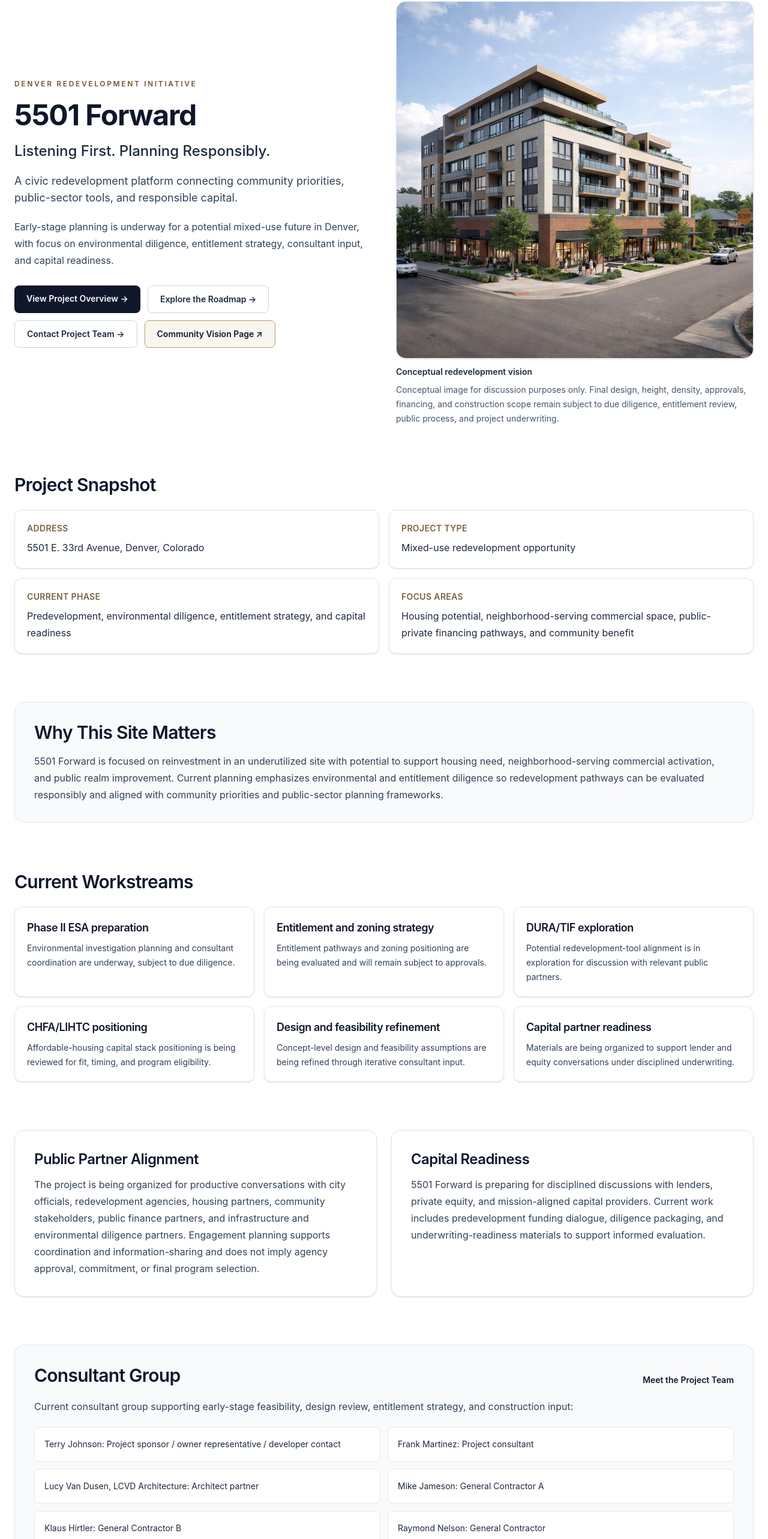
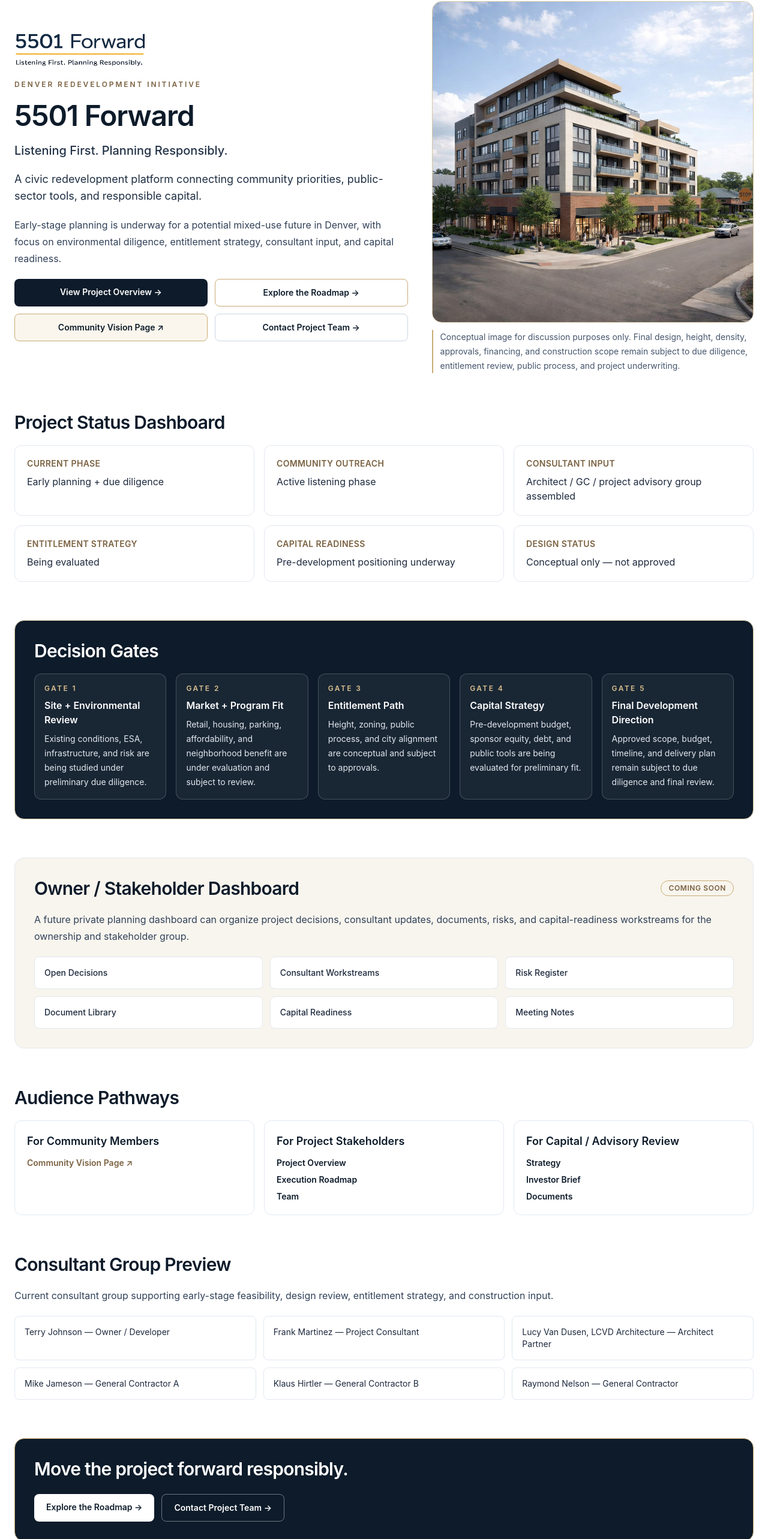
Before and after one commit to martinez-frank/5501-forward-site, a Next.js app: page / in a window 1280 px wide. Shown: the part 109-2675 px from the top of the page at 60% size. Built offline with nearby package versions, Linux system fonts and the light colour scheme.

Commit message:
Redesign homepage as executive project dashboard

```diff
--- a/app/page.tsx
+++ b/app/page.tsx
@@ -2,223 +2,194 @@ import type { Metadata } from 'next'
 import Image from 'next/image'
 import Link from 'next/link'
 
-const renderingDisclaimer =
-  'Conceptual image for discussion purposes only. Final design, height, density, approvals, financing, and construction scope remain subject to due diligence, entitlement review, public process, and project underwriting.'
+const statusCards = [
+  ['Current Phase', 'Early planning + due diligence'],
+  ['Community Outreach', 'Active listening phase'],
+  ['Consultant Input', 'Architect / GC / project advisory group assembled'],
+  ['Entitlement Strategy', 'Being evaluated'],
+  ['Capital Readiness', 'Pre-development positioning underway'],
+  ['Design Status', 'Conceptual only — not approved'],
+] as const
 
-const projectSnapshot = [
+const decisionGates = [
   {
-    title: 'Address',
-    detail: '5501 E. 33rd Avenue, Denver, Colorado',
+    title: 'Site + Environmental Review',
+    detail: 'Existing conditions, ESA, infrastructure, and risk are being studied under preliminary due diligence.',
   },
   {
-    title: 'Project Type',
-    detail: 'Mixed-use redevelopment opportunity',
+    title: 'Market + Program Fit',
+    detail:
+      'Retail, housing, parking, affordability, and neighborhood benefit are under evaluation and subject to review.',
   },
   {
-    title: 'Current Phase',
-    detail: 'Predevelopment, environmental diligence, entitlement strategy, and capital readiness',
+    title: 'Entitlement Path',
+    detail: 'Height, zoning, public process, and city alignment are conceptual and subject to approvals.',
   },
   {
-    title: 'Focus Areas',
+    title: 'Capital Strategy',
     detail:
-      'Housing potential, neighborhood-serving commercial space, public-private financing pathways, and community benefit',
-  },
-]
-
-const workstreams = [
-  {
-    title: 'Phase II ESA preparation',
-    detail: 'Environmental investigation planning and consultant coordination are underway, subject to due diligence.',
+      'Pre-development budget, sponsor equity, debt, and public tools are being evaluated for preliminary fit.',
   },
   {
-    title: 'Entitlement and zoning strategy',
-    detail: 'Entitlement pathways and zoning positioning are being evaluated and will remain subject to approvals.',
+    title: 'Final Development Direction',
+    detail: 'Approved scope, budget, timeline, and delivery plan remain subject to due diligence and final review.',
   },
-  {
-    title: 'DURA/TIF exploration',
-    detail: 'Potential redevelopment-tool alignment is in exploration for discussion with relevant public partners.',
-  },
-  {
-    title: 'CHFA/LIHTC positioning',
-    detail: 'Affordable-housing capital stack positioning is being reviewed for fit, timing, and program eligibility.',
-  },
-  {
-    title: 'Design and feasibility refinement',
-    detail: 'Concept-level design and feasibility assumptions are being refined through iterative consultant input.',
-  },
-  {
-    title: 'Capital partner readiness',
-    detail: 'Materials are being organized to support lender and equity conversations under disciplined underwriting.',
-  },
-]
+] as const
+
+const stakeholderPreview = [
+  'Open Decisions',
+  'Consultant Workstreams',
+  'Risk Register',
+  'Document Library',
+  'Capital Readiness',
+  'Meeting Notes',
+] as const
 
 const consultantGroup = [
-  'Terry Johnson: Project sponsor / owner representative / developer contact',
-  'Frank Martinez: Project consultant',
-  'Lucy Van Dusen, LCVD Architecture: Architect partner',
-  'Mike Jameson: General Contractor A',
-  'Klaus Hirtler: General Contractor B',
-  'Raymond Nelson: General Contractor',
-]
+  'Terry Johnson — Owner / Developer',
+  'Frank Martinez — Project Consultant',
+  'Lucy Van Dusen, LCVD Architecture — Architect Partner',
+  'Mike Jameson — General Contractor A',
+  'Klaus Hirtler — General Contractor B',
+  'Raymond Nelson — General Contractor',
+] as const
 
 export const metadata: Metadata = {
-  title: '5501 Forward | 5501 E. 33rd Avenue Denver Redevelopment Initiative',
+  title: '5501 Forward | Executive Project Dashboard',
   description:
-    '5501 Forward is a Denver redevelopment initiative for 5501 E. 33rd Avenue, connecting community priorities, public-sector tools, environmental diligence, entitlement strategy, and responsible capital.',
+    'Executive homepage dashboard for 5501 Forward covering project status, decision gates, stakeholder pathways, and consultant coordination.',
 }
 
 export default function HomePage() {
   return (
-    <div className="space-y-20 pb-6">
-      <section className="grid gap-10 lg:grid-cols-2 lg:items-center">
+    <div className="space-y-16 pb-8">
+      <section className="grid gap-10 lg:grid-cols-[1.1fr_0.9fr] lg:items-center">
         <div className="space-y-5">
-          <p className="text-xs font-semibold uppercase tracking-[0.22em] text-[#6F5531]">DENVER REDEVELOPMENT INITIATIVE</p>
-          <h1 className="text-4xl font-bold tracking-tight text-slate-900 sm:text-5xl">5501 Forward</h1>
-          <p className="text-xl font-medium text-slate-800 sm:text-2xl">Listening First. Planning Responsibly.</p>
-          <p className="text-lg text-slate-700">
+          <Image src="/images/5501forward.logo.png" alt="5501 Forward" width={220} height={74} className="h-auto w-[180px] sm:w-[220px]" priority />
+          <p className="text-xs font-semibold uppercase tracking-[0.24em] text-[#7a6140]">DENVER REDEVELOPMENT INITIATIVE</p>
+          <h1 className="text-4xl font-semibold tracking-tight text-[#0d1b2a] sm:text-5xl">5501 Forward</h1>
+          <p className="text-xl font-medium text-[#223247]">Listening First. Planning Responsibly.</p>
+          <p className="text-lg text-[#1f2f43]">
             A civic redevelopment platform connecting community priorities, public-sector tools, and responsible capital.
           </p>
           <p className="text-base leading-7 text-slate-700">
             Early-stage planning is underway for a potential mixed-use future in Denver, with focus on environmental
             diligence, entitlement strategy, consultant input, and capital readiness.
           </p>
-          <div className="flex flex-col gap-3 pt-2 sm:flex-row sm:flex-wrap">
-            <Link href="/project" className="rounded-lg bg-slate-900 px-5 py-3 text-center text-sm font-semibold text-white transition-colors duration-200 hover:bg-slate-700">
+          <div className="grid gap-3 sm:grid-cols-2">
+            <Link href="/project" className="rounded-lg bg-[#0d1b2a] px-5 py-3 text-center text-sm font-semibold text-white hover:bg-[#13263a]">
               View Project Overview →
             </Link>
-            <Link href="/execution-roadmap" className="rounded-lg border border-slate-300 px-5 py-3 text-center text-sm font-semibold text-slate-800 transition-colors duration-200 hover:border-[#B99963] hover:bg-[#F9F6EF]">
+            <Link href="/execution-roadmap" className="rounded-lg border border-[#c9ab74] bg-white px-5 py-3 text-center text-sm font-semibold text-[#0d1b2a] hover:bg-[#faf6ed]">
               Explore the Roadmap →
             </Link>
-            <Link href="/contact" className="rounded-lg border border-slate-300 px-5 py-3 text-center text-sm font-semibold text-slate-800 transition-colors duration-200 hover:border-[#B99963] hover:bg-[#F9F6EF]">
+            <Link href="/community" target="_blank" rel="noopener noreferrer" className="rounded-lg border border-[#c9ab74] bg-[#faf6ed] px-5 py-3 text-center text-sm font-semibold text-[#0d1b2a] hover:bg-[#f3ead8]">
+              Community Vision Page ↗
+            </Link>
+            <Link href="/contact" className="rounded-lg border border-slate-300 bg-white px-5 py-3 text-center text-sm font-semibold text-[#0d1b2a] hover:bg-slate-50">
               Contact Project Team →
-            </Link>
-            <Link href="/community" target="_blank" rel="noopener noreferrer" className="rounded-lg border border-[#B99963] bg-[#F9F6EF] px-5 py-3 text-center text-sm font-semibold text-slate-900 transition-colors duration-200 hover:bg-[#F2E9D8]">
-              Community Vision Page ↗
             </Link>
           </div>
         </div>
 
         <figure className="space-y-3">
-          <div className="overflow-hidden rounded-2xl border border-slate-200 shadow-sm">
-            <Image
-              src="/images/5501-33rd-6story-context-rendering.jpg"
-              alt="Conceptual redevelopment rendering for 5501 Forward"
-              width={1600}
-              height={1067}
-              className="h-full w-full object-cover"
-              priority
-            />
+          <div className="overflow-hidden rounded-2xl border border-[#d7c5a2]">
+            <Image src="/images/5501-33rd-6story-context-rendering.jpg" alt="Conceptual rendering for 5501 Forward" width={1600} height={1067} className="h-full w-full object-cover" priority />
           </div>
-          <figcaption className="space-y-2">
-            <p className="text-sm font-semibold text-slate-800">Conceptual redevelopment vision</p>
-            <p className="text-sm leading-6 text-slate-600">{renderingDisclaimer}</p>
+          <figcaption className="border-l-2 border-[#c9ab74] pl-3 text-sm leading-6 text-slate-600">
+            Conceptual image for discussion purposes only. Final design, height, density, approvals, financing, and
+            construction scope remain subject to due diligence, entitlement review, public process, and project
+            underwriting.
           </figcaption>
         </figure>
       </section>
 
-      <section className="animate-in-view space-y-6">
-        <h2 className="text-3xl font-semibold tracking-tight text-slate-900">Project Snapshot</h2>
-        <div className="grid gap-4 sm:grid-cols-2">
-          {projectSnapshot.map((item) => (
-            <article key={item.title} className="card-lift rounded-xl border border-slate-200 bg-white p-5 shadow-sm">
-              <h3 className="text-sm font-semibold uppercase tracking-wide text-[#7A6140]">{item.title}</h3>
-              <p className="mt-2 text-base leading-7 text-slate-800">{item.detail}</p>
+      <section className="space-y-5">
+        <h2 className="text-3xl font-semibold tracking-tight text-[#0d1b2a]">Project Status Dashboard</h2>
+        <div className="grid gap-4 sm:grid-cols-2 lg:grid-cols-3">
+          {statusCards.map(([title, detail]) => (
+            <article key={title} className="rounded-xl border border-slate-200 bg-white p-5">
+              <p className="text-sm font-semibold uppercase tracking-wide text-[#7a6140]">{title}</p>
+              <p className="mt-2 text-base text-slate-800">{detail}</p>
             </article>
           ))}
         </div>
       </section>
 
-      <section className="animate-in-view space-y-4 rounded-2xl border border-slate-200 bg-slate-50 p-6 sm:p-8">
-        <h2 className="text-3xl font-semibold tracking-tight text-slate-900">Why This Site Matters</h2>
-        <p className="text-base leading-7 text-slate-700">
-          5501 Forward is focused on reinvestment in an underutilized site with potential to support housing need,
-          neighborhood-serving commercial activation, and public realm improvement. Current planning emphasizes
-          environmental and entitlement diligence so redevelopment pathways can be evaluated responsibly and aligned with
-          community priorities and public-sector planning frameworks.
-        </p>
-      </section>
-
-      <section className="animate-in-view space-y-6">
-        <h2 className="text-3xl font-semibold tracking-tight text-slate-900">Current Workstreams</h2>
-        <div className="grid gap-4 md:grid-cols-2 lg:grid-cols-3">
-          {workstreams.map((item) => (
-            <article key={item.title} className="card-lift rounded-xl border border-slate-200 bg-white p-5 shadow-sm">
-              <h3 className="text-lg font-semibold tracking-tight text-slate-900">{item.title}</h3>
-              <p className="mt-2 text-sm leading-6 text-slate-700">{item.detail}</p>
+      <section className="space-y-5 rounded-2xl border border-[#d7c5a2] bg-[#0d1b2a] p-6 text-white sm:p-8">
+        <h2 className="text-3xl font-semibold tracking-tight">Decision Gates</h2>
+        <div className="grid gap-4 md:grid-cols-2 xl:grid-cols-5">
+          {decisionGates.map((gate, index) => (
+            <article key={gate.title} className="rounded-xl border border-white/20 bg-white/5 p-4">
+              <p className="text-xs font-semibold uppercase tracking-[0.2em] text-[#d9bf8e]">Gate {index + 1}</p>
+              <h3 className="mt-2 text-base font-semibold">{gate.title}</h3>
+              <p className="mt-2 text-sm leading-6 text-slate-200">{gate.detail}</p>
             </article>
           ))}
         </div>
       </section>
 
-      <section className="animate-in-view grid gap-6 lg:grid-cols-2">
-        <article className="card-lift rounded-2xl border border-slate-200 bg-white p-6 shadow-sm sm:p-8">
-          <h2 className="text-2xl font-semibold tracking-tight text-slate-900">Public Partner Alignment</h2>
-          <p className="mt-3 text-base leading-7 text-slate-700">
-            The project is being organized for productive conversations with city officials, redevelopment agencies,
-            housing partners, community stakeholders, public finance partners, and infrastructure and environmental
-            diligence partners. Engagement planning supports coordination and information-sharing and does not imply
-            agency approval, commitment, or final program selection.
-          </p>
-        </article>
-
-        <article className="card-lift rounded-2xl border border-slate-200 bg-white p-6 shadow-sm sm:p-8">
-          <h2 className="text-2xl font-semibold tracking-tight text-slate-900">Capital Readiness</h2>
-          <p className="mt-3 text-base leading-7 text-slate-700">
-            5501 Forward is preparing for disciplined discussions with lenders, private equity, and mission-aligned
-            capital providers. Current work includes predevelopment funding dialogue, diligence packaging, and
-            underwriting-readiness materials to support informed evaluation.
-          </p>
-        </article>
+      <section className="space-y-5 rounded-2xl border border-slate-200 bg-[#f8f5ee] p-6 sm:p-8">
+        <div className="flex items-center justify-between gap-3">
+          <h2 className="text-3xl font-semibold tracking-tight text-[#0d1b2a]">Owner / Stakeholder Dashboard</h2>
+          <span className="rounded-full border border-[#c9ab74] px-3 py-1 text-xs font-semibold uppercase tracking-wider text-[#7a6140]">Coming Soon</span>
+        </div>
+        <p className="text-base leading-7 text-slate-700">
+          A future private planning dashboard can organize project decisions, consultant updates, documents, risks, and
+          capital-readiness workstreams for the ownership and stakeholder group.
+        </p>
+        <div className="grid gap-3 sm:grid-cols-2 lg:grid-cols-3">
+          {stakeholderPreview.map((item) => (
+            <div key={item} className="rounded-lg border border-slate-200 bg-white p-4 text-sm font-medium text-slate-800">{item}</div>
+          ))}
+        </div>
       </section>
 
-      <section className="animate-in-view space-y-5 rounded-2xl border border-slate-200 bg-slate-50 p-6 sm:p-8">
-        <div className="flex flex-wrap items-end justify-between gap-3">
-          <h2 className="text-3xl font-semibold tracking-tight text-slate-900">Consultant Group</h2>
-          <Link href="/team" className="text-sm font-semibold text-slate-900 underline-offset-4 hover:underline">
-            Meet the Project Team
-          </Link>
+      <section className="space-y-5">
+        <h2 className="text-3xl font-semibold tracking-tight text-[#0d1b2a]">Audience Pathways</h2>
+        <div className="grid gap-4 lg:grid-cols-3">
+          <article className="rounded-xl border border-slate-200 bg-white p-5">
+            <h3 className="text-lg font-semibold text-[#0d1b2a]">For Community Members</h3>
+            <Link href="/community" target="_blank" rel="noopener noreferrer" className="mt-3 inline-block text-sm font-semibold text-[#7a6140] hover:underline">Community Vision Page ↗</Link>
+          </article>
+          <article className="rounded-xl border border-slate-200 bg-white p-5">
+            <h3 className="text-lg font-semibold text-[#0d1b2a]">For Project Stakeholders</h3>
+            <div className="mt-3 flex flex-col gap-2 text-sm font-semibold text-[#0d1b2a]">
+              <Link href="/project" className="hover:underline">Project Overview</Link>
+              <Link href="/execution-roadmap" className="hover:underline">Execution Roadmap</Link>
+              <Link href="/team" className="hover:underline">Team</Link>
+            </div>
+          </article>
+          <article className="rounded-xl border border-slate-200 bg-white p-5">
+            <h3 className="text-lg font-semibold text-[#0d1b2a]">For Capital / Advisory Review</h3>
+            <div className="mt-3 flex flex-col gap-2 text-sm font-semibold text-[#0d1b2a]">
+              <Link href="/development-economics" className="hover:underline">Strategy</Link>
+              <Link href="/investor-brief" className="hover:underline">Investor Brief</Link>
+              <Link href="/documents" className="hover:underline">Documents</Link>
+            </div>
+          </article>
         </div>
+      </section>
+
+      <section className="space-y-5">
+        <h2 className="text-3xl font-semibold tracking-tight text-[#0d1b2a]">Consultant Group Preview</h2>
         <p className="text-base leading-7 text-slate-700">
           Current consultant group supporting early-stage feasibility, design review, entitlement strategy, and
-          construction input:
+          construction input.
         </p>
-        <ul className="grid gap-3 sm:grid-cols-2">
+        <ul className="grid gap-3 sm:grid-cols-2 lg:grid-cols-3">
           {consultantGroup.map((member) => (
-            <li key={member} className="card-lift rounded-lg border border-slate-200 bg-white p-4 text-sm leading-6 text-slate-800">
-              {member}
-            </li>
+            <li key={member} className="rounded-lg border border-slate-200 bg-white p-4 text-sm text-slate-800">{member}</li>
           ))}
         </ul>
       </section>
 
-      <section className="animate-in-view space-y-4">
-        <h2 className="text-3xl font-semibold tracking-tight text-slate-900">Visual Context</h2>
-        <figure className="space-y-3 rounded-2xl border border-slate-200 p-4 sm:p-5">
-          <div className="overflow-hidden rounded-xl">
-            <Image
-              src="/images/5501-3story-rendering.jpg"
-              alt="Neighborhood-serving retail and public realm concept rendering"
-              width={1600}
-              height={900}
-              className="h-full w-full object-cover"
-            />
-          </div>
-          <figcaption className="space-y-2">
-            <p className="text-sm font-semibold text-slate-800">Neighborhood-serving retail / public realm concept</p>
-            <p className="text-sm leading-6 text-slate-600">{renderingDisclaimer}</p>
-          </figcaption>
-        </figure>
-      </section>
-
-      <section className="animate-in-view rounded-2xl border border-slate-200 bg-slate-900 p-8 text-white sm:p-10">
-        <h2 className="text-3xl font-semibold tracking-tight">Listening first. Planning responsibly.</h2>
-        <p className="mt-4 max-w-3xl text-base leading-7 text-slate-100">
-          For project inquiries, community feedback, public partner coordination, consultant input, or capital partner
-          discussions, contact the project team.
-        </p>
-        <Link href="/contact" className="mt-6 inline-flex rounded-lg bg-white px-5 py-3 text-sm font-semibold text-slate-900 transition-all duration-300 hover:-translate-y-0.5 hover:bg-slate-200">
-          Contact Project Team →
-        </Link>
+      <section className="rounded-2xl border border-[#c9ab74] bg-[#0d1b2a] p-8 text-white">
+        <h2 className="text-3xl font-semibold tracking-tight">Move the project forward responsibly.</h2>
+        <div className="mt-6 flex flex-col gap-3 sm:flex-row">
+          <Link href="/execution-roadmap" className="rounded-lg bg-white px-5 py-3 text-center text-sm font-semibold text-[#0d1b2a] hover:bg-slate-100">Explore the Roadmap →</Link>
+          <Link href="/contact" className="rounded-lg border border-white/40 px-5 py-3 text-center text-sm font-semibold text-white hover:bg-white/10">Contact Project Team →</Link>
+        </div>
       </section>
     </div>
   )
--- a/components/site-layout.tsx
+++ b/components/site-layout.tsx
@@ -7,10 +7,9 @@ import { usePathname } from 'next/navigation'
 
 const navItems = [
   ['Project', '/project'],
-  ['Community', '/community'],
-  ['Execution Roadmap', '/execution-roadmap'],
+  ['Roadmap', '/execution-roadmap'],
+  ['Strategy', '/development-economics'],
   ['Investor Brief', '/investor-brief'],
-  ['Development Economics', '/development-economics'],
   ['Team', '/team'],
   ['Documents', '/documents'],
   ['Contact', '/contact'],
@@ -62,8 +61,6 @@ export function SiteLayout({ children }: { children: ReactNode }) {
               <Link
                 key={href}
                 href={href}
-                target={href === '/community' ? '_blank' : undefined}
-                rel={href === '/community' ? 'noopener noreferrer' : undefined}
                 className="transition-colors duration-200 hover:text-[#8E6F3E]"
               >
                 {label}
@@ -81,8 +78,6 @@ export function SiteLayout({ children }: { children: ReactNode }) {
                   <li key={href}>
                     <Link
                       href={href}
-                      target={href === '/community' ? '_blank' : undefined}
-                      rel={href === '/community' ? 'noopener noreferrer' : undefined}
                       className="block rounded-md px-3 py-2 text-sm font-medium text-slate-700 transition duration-200 hover:bg-slate-100 hover:text-slate-900"
                     >
                       {label}
```
